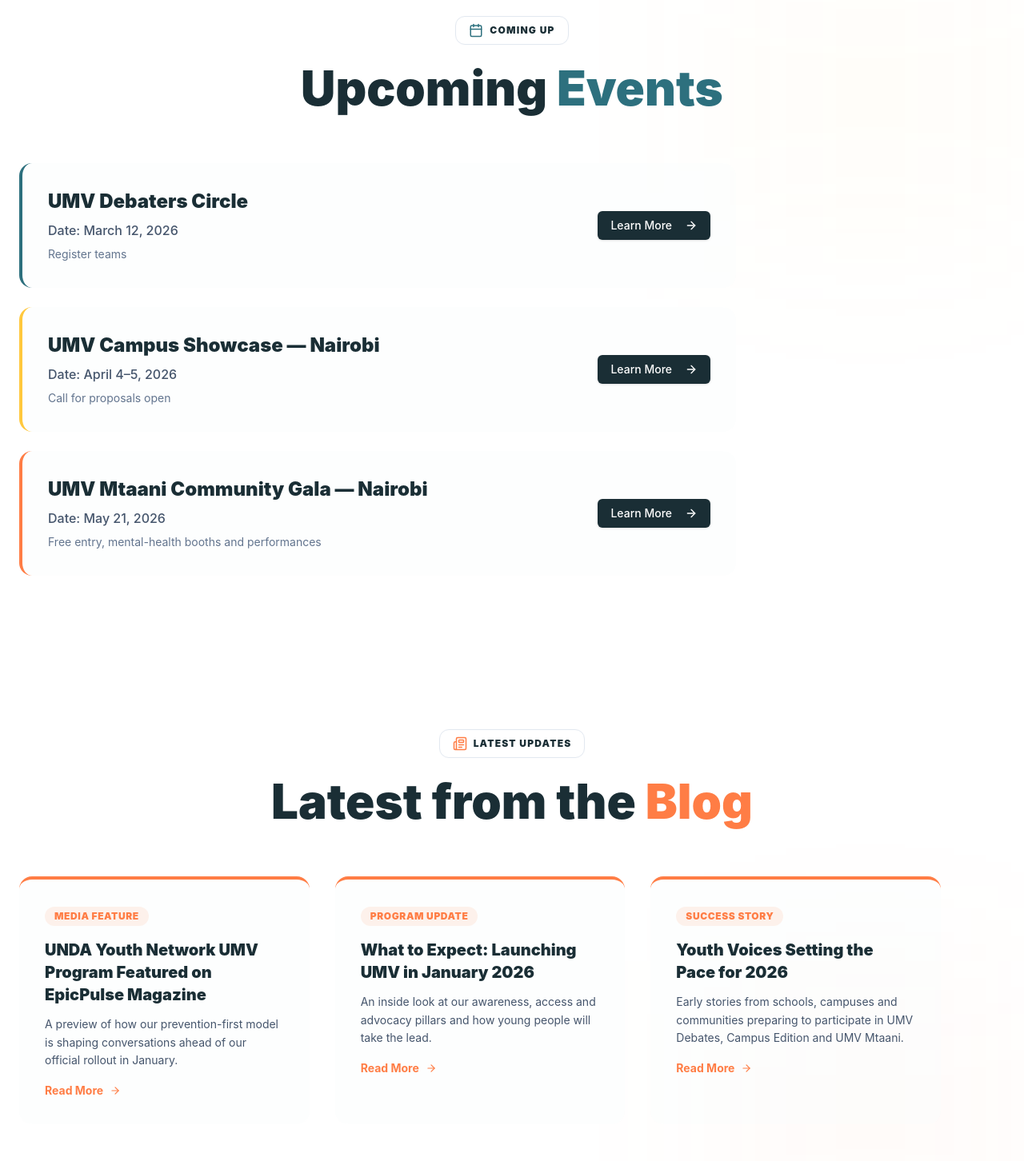
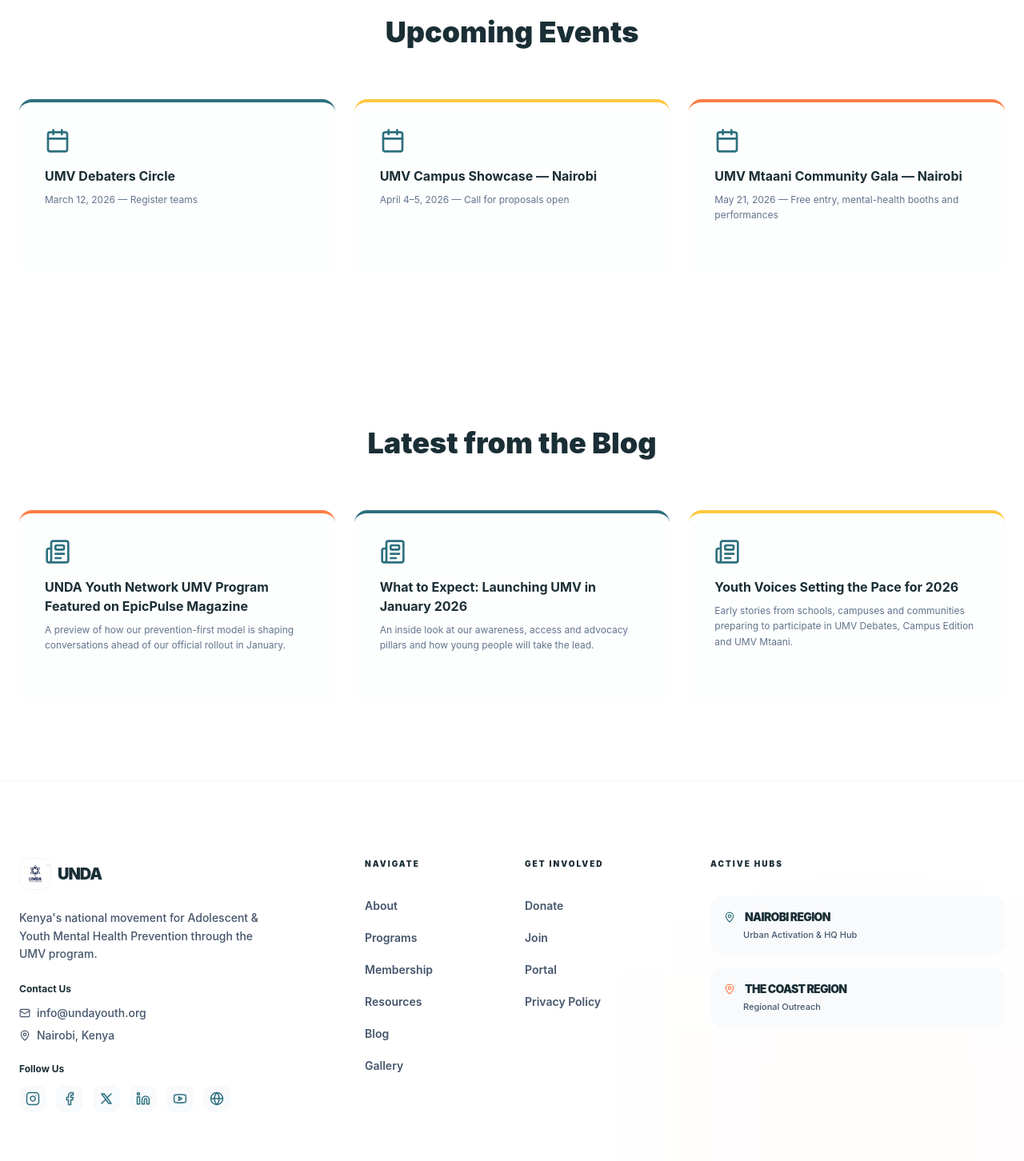
Before and after one commit to JamesKamau-5773/Unda-YouthNetwork-Frontend, a React (Vite) app: page / in a window 1280 px wide. Shown: the part 4660-6112 px from the top of the page at 80% size. Built offline with nearby package versions, Linux system fonts and the light colour scheme.

Commit message:
Apply consistent Workstreams styling to LatestBlog and UpcomingEvents sections

```diff
--- a/src/components/sections/LatestBlog.jsx
+++ b/src/components/sections/LatestBlog.jsx
@@ -1,67 +1,54 @@
 import React from 'react';
 import { Link } from 'react-router-dom';
 import { Newspaper, ArrowRight } from 'lucide-react';
-import { Button } from '@/components/ui/button';
 
 const LatestBlog = () => {
   const articles = [
     {
       title: "UNDA Youth Network UMV Program Featured on EpicPulse Magazine",
       excerpt: "A preview of how our prevention-first model is shaping conversations ahead of our official rollout in January.",
-      category: "Media Feature"
+      link: "/blog",
+      color: "border-unda-orange"
     },
     {
       title: "What to Expect: Launching UMV in January 2026",
       excerpt: "An inside look at our awareness, access and advocacy pillars and how young people will take the lead.",
-      category: "Program Update"
+      link: "/blog",
+      color: "border-unda-teal"
     },
     {
       title: "Youth Voices Setting the Pace for 2026",
       excerpt: "Early stories from schools, campuses and communities preparing to participate in UMV Debates, Campus Edition and UMV Mtaani.",
-      category: "Success Story"
+      link: "/blog",
+      color: "border-unda-yellow"
     }
   ];
 
   return (
-    <section className="py-24 bg-white relative overflow-hidden">
-      <div className="absolute bottom-0 right-0 w-96 h-96 bg-unda-orange/[0.03] blur-[100px] pointer-events-none" />
-
-      <div className="container mx-auto px-6 relative z-10">
-        <div className="text-center mb-16">
-          <div className="inline-flex items-center gap-2 px-4 py-2 rounded-xl bg-white border border-slate-200 mb-6">
-            <Newspaper size={18} className="text-unda-orange" />
-            <span className="text-xs font-black uppercase tracking-widest text-unda-navy">Latest Updates</span>
-          </div>
-          <h2 className="text-5xl lg:text-6xl font-black text-unda-navy mb-6 font-unda">
-            Latest from the <span className="text-unda-orange">Blog</span>
-          </h2>
-        </div>
-
-        <div className="grid md:grid-cols-3 gap-8 max-w-6xl">
+    <section className="py-24 bg-white">
+      <div className="container mx-auto px-6">
+        <h2 className="text-4xl font-black text-unda-navy text-center mb-16 font-unda">
+          Latest from the Blog
+        </h2>
+        <div className="grid grid-cols-1 md:grid-cols-2 lg:grid-cols-3 gap-6">
           {articles.map((article, idx) => (
-            <div key={idx} className="bg-unda-bg/30 rounded-2xl p-8 border-t-4 border-unda-orange hover:bg-white hover:shadow-xl transition-all duration-300 group cursor-pointer">
-              <span className="inline-block px-3 py-1 rounded-full text-xs font-black uppercase tracking-wider bg-unda-orange/10 text-unda-orange mb-4">
-                {article.category}
-              </span>
-              <h3 className="text-xl font-black text-unda-navy mb-3 group-hover:text-unda-orange transition-colors">
-                {article.title}
-              </h3>
-              <p className="text-slate-600 leading-relaxed mb-4 text-sm">
+            <Link
+              key={idx}
+              to={article.link}
+              className={`p-8 border-t-4 ${article.color} bg-unda-bg/30 rounded-2xl hover:bg-white hover:shadow-xl transition-all duration-300 group cursor-pointer`}
+            >
+              <div className="text-unda-teal mb-4 group-hover:scale-110 transition-transform">
+                <Newspaper size={32} />
+              </div>
+              <h4 className="font-bold text-unda-navy mb-2">{article.title}</h4>
+              <p className="text-xs text-slate-500 leading-relaxed mb-4">
                 {article.excerpt}
               </p>
-              <button className="text-unda-orange font-bold text-sm flex items-center group-hover:translate-x-1 transition-transform">
-                Read More <ArrowRight size={14} className="ml-2" />
-              </button>
-            </div>
+              <div className="flex items-center text-[10px] font-bold uppercase text-unda-teal opacity-0 group-hover:opacity-100 transition-opacity">
+                Read More <ArrowRight size={12} className="ml-1" />
+              </div>
+            </Link>
           ))}
-        </div>
-
-        <div className="text-left mt-12">
-          <Button asChild className="bg-unda-orange text-white hover:bg-unda-navy">
-            <Link to="/blog">
-              Read Our Stories <ArrowRight size={16} className="ml-2" />
-            </Link>
-          </Button>
         </div>
       </div>
     </section>
--- a/src/components/sections/UpcomingEvents.jsx
+++ b/src/components/sections/UpcomingEvents.jsx
@@ -1,72 +1,54 @@
 import React from 'react';
 import { Link } from 'react-router-dom';
-import { ArrowRight, Users, Heart, Lightbulb, Calendar } from 'lucide-react';
-import { Button } from '@/components/ui/button';
+import { ArrowRight, Calendar } from 'lucide-react';
 
 const UpcomingEvents = () => {
   const events = [
     {
       title: "UMV Debaters Circle",
-      date: "March 12, 2026",
-      cta: "Register teams",
+      description: "March 12, 2026 — Register teams",
       link: "/debaters-circle",
-      color: "teal"
+      color: "border-unda-teal"
     },
     {
       title: "UMV Campus Showcase — Nairobi",
-      date: "April 4–5, 2026",
-      cta: "Call for proposals open",
+      description: "April 4–5, 2026 — Call for proposals open",
       link: "/campus",
-      color: "yellow"
+      color: "border-unda-yellow"
     },
     {
       title: "UMV Mtaani Community Gala — Nairobi",
-      date: "May 21, 2026",
-      cta: "Free entry, mental-health booths and performances",
+      description: "May 21, 2026 — Free entry, mental-health booths and performances",
       link: "/mtaani",
-      color: "orange"
+      color: "border-unda-orange"
     }
   ];
 
   return (
-    <section className="py-24 bg-white relative overflow-hidden">
-      <div className="absolute top-0 right-0 w-96 h-96 bg-unda-yellow/[0.03] blur-[100px] pointer-events-none" />
-
-      <div className="container mx-auto px-6 relative z-10">
-        <div className="text-center mb-16">
-          <div className="inline-flex items-center gap-2 px-4 py-2 rounded-xl bg-white border border-slate-200 mb-6">
-            <Calendar size={18} className="text-unda-teal" />
-            <span className="text-xs font-black uppercase tracking-widest text-unda-navy">Coming Up</span>
-          </div>
-          <h2 className="text-5xl lg:text-6xl font-black text-unda-navy mb-6 font-unda">
-            Upcoming <span className="text-unda-teal">Events</span>
-          </h2>
-        </div>
-
-        <div className="max-w-4xl space-y-6">
-          {events.map((event, idx) => {
-            const colorMap = {
-              teal: 'border-unda-teal bg-unda-bg/30 hover:bg-white',
-              yellow: 'border-unda-yellow bg-unda-bg/30 hover:bg-white',
-              orange: 'border-unda-orange bg-unda-bg/30 hover:bg-white'
-            };
-            return (
-              <div key={idx} className={`rounded-2xl p-8 border-l-4 ${colorMap[event.color]} transition-all hover:shadow-xl group`}>
-                <div className="flex flex-col md:flex-row md:items-center md:justify-between gap-4">
-                  <div className="flex-1">
-                    <h3 className="text-2xl font-black text-unda-navy mb-2">{event.title}</h3>
-                    <p className="text-slate-600 font-medium mb-2">Date: {event.date}</p>
-                    <p className="text-sm text-slate-500">{event.cta}</p>
-                  </div>
-                  <Button asChild className="bg-unda-navy text-white hover:bg-unda-teal group-hover:translate-x-1 transition-transform">
-                    <Link to={event.link}>
-                      Learn More <ArrowRight size={16} className="ml-2" />
-                    </Link>
-                  </Button>
-                </div>
+    <section className="py-24 bg-white">
+      <div className="container mx-auto px-6">
+        <h2 className="text-4xl font-black text-unda-navy text-center mb-16 font-unda">
+          Upcoming Events
+        </h2>
+        <div className="grid grid-cols-1 md:grid-cols-2 lg:grid-cols-3 gap-6">
+          {events.map((event, idx) => (
+            <Link
+              key={idx}
+              to={event.link}
+              className={`p-8 border-t-4 ${event.color} bg-unda-bg/30 rounded-2xl hover:bg-white hover:shadow-xl transition-all duration-300 group cursor-pointer`}
+            >
+              <div className="text-unda-teal mb-4 group-hover:scale-110 transition-transform">
+                <Calendar size={32} />
               </div>
-            );
-          })}
+              <h4 className="font-bold text-unda-navy mb-2">{event.title}</h4>
+              <p className="text-xs text-slate-500 leading-relaxed mb-4">
+                {event.description}
+              </p>
+              <div className="flex items-center text-[10px] font-bold uppercase text-unda-teal opacity-0 group-hover:opacity-100 transition-opacity">
+                Learn More <ArrowRight size={12} className="ml-1" />
+              </div>
+            </Link>
+          ))}
         </div>
       </div>
     </section>
```
